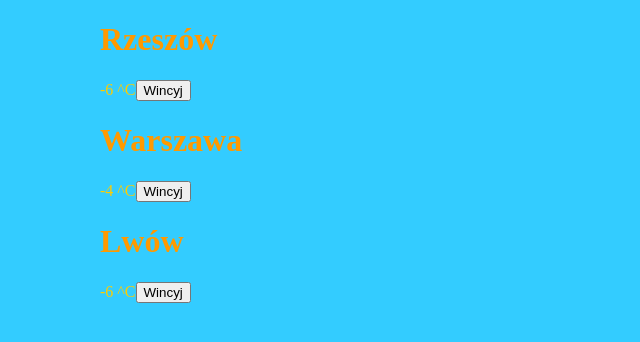
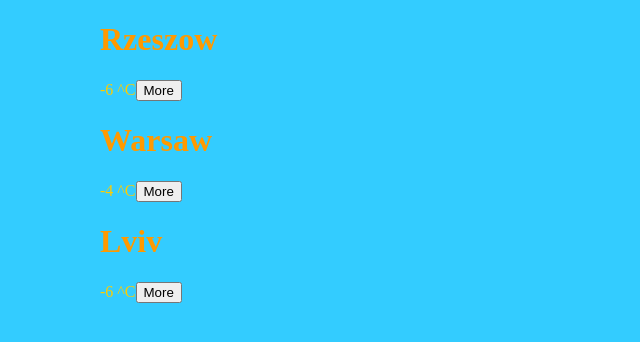
Before and after one commit to DanPas317th/Pogoda, a plain HTML site: page index.html in a window 1280 px wide. Shown: the whole page, without its empty margins (0-640 px from the left). Drawn offline with Linux system fonts and the light colour scheme.

Commit message:
Update index.html

```diff
--- a/index.html
+++ b/index.html
@@ -28,27 +28,27 @@ align: center;
 
 	function rozwijaj1()
 	{
-	document.getElementById("p1").innerHTML = "Szansa opadów: 24%, Wilgotność: 89%, Wiatr: 14km/h."
+	document.getElementById("p1").innerHTML = "Chance of precipitation: 24%, Humidity: 89%, Wind: 14km/h."
 	}
 	function rozwijaj2()
 	{
-	document.getElementById("p2").innerHTML = "Szansa opadów: 14%, Wilgotność: 85%, Wiatr: 24km/h."
+	document.getElementById("p2").innerHTML = "Chance of precipitation: 14%, Humidity: 85%, Wind: 24km/h."
 	}
 	function rozwijaj3()
 	{
-	document.getElementById("p3").innerHTML = "Szansa opadów: 15%, Wilgotność: 91%, Wiatr: 16km/h."
+	document.getElementById("p3").innerHTML = "Chance of precipitation: 15%, Humidity: 91%, Wind: 16km/h."
 	}
 
 </script>
 </head>
 <body>
 </p>
-<h1>Rzeszów</h1>
-<p id="p2">-6 ^C<button onclick="rozwijaj2()">Wincyj</button></p>
-<h1>Warszawa</h1>
-<p id="p1">-4 ^C<button onclick="rozwijaj1()">Wincyj</button> </p>
-<h1>Lwów</h1>
-<p id="p3">-6 ^C<button onclick="rozwijaj3()">Wincyj</button></p>
+<h1>Rzeszow</h1>
+<p id="p2">-6 ^C<button onclick="rozwijaj2()">More</button></p>
+<h1>Warsaw</h1>
+<p id="p1">-4 ^C<button onclick="rozwijaj1()">More</button> </p>
+<h1>Lviv</h1>
+<p id="p3">-6 ^C<button onclick="rozwijaj3()">More</button></p>
 
 </body>
 </html>
```
